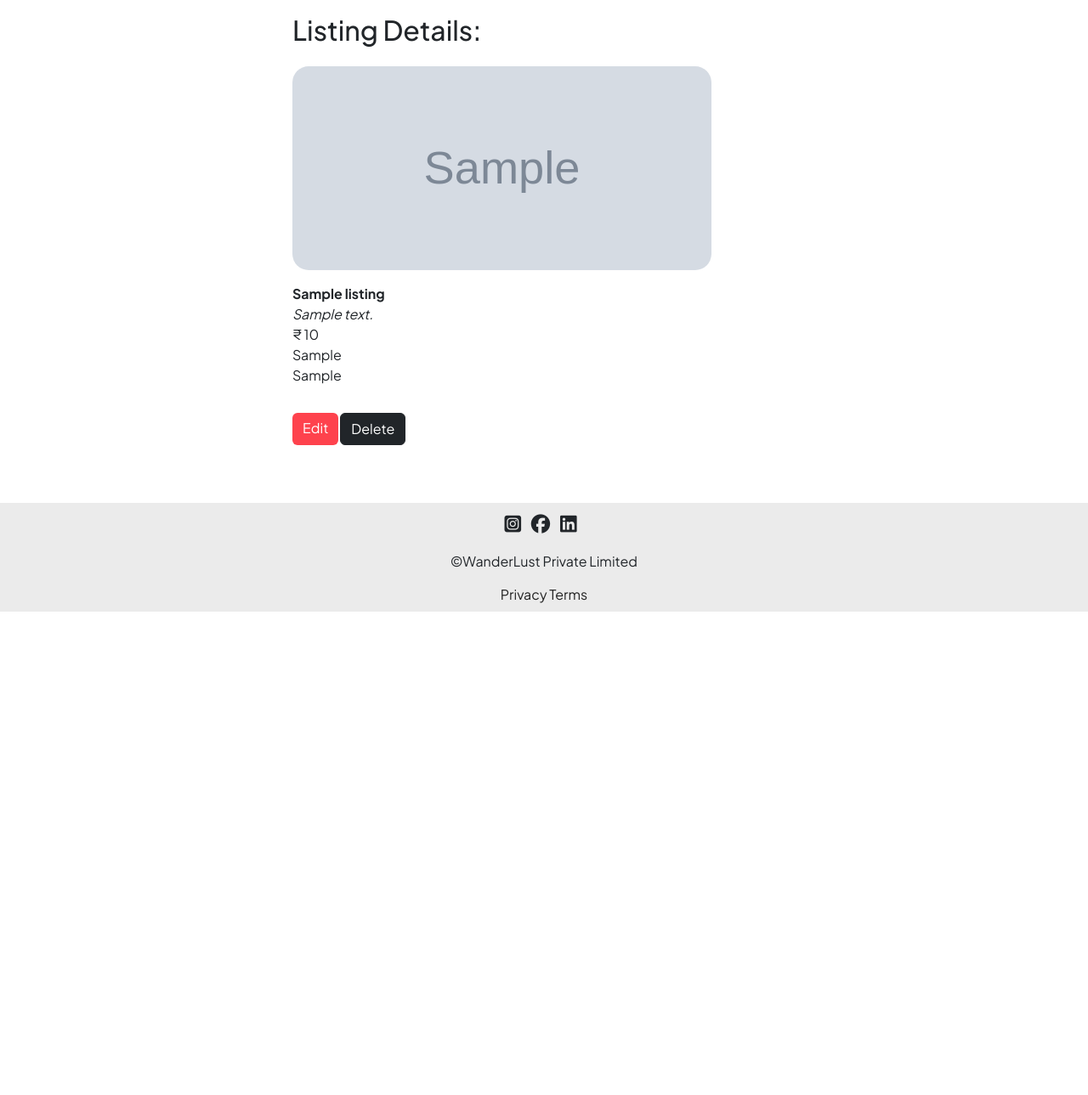
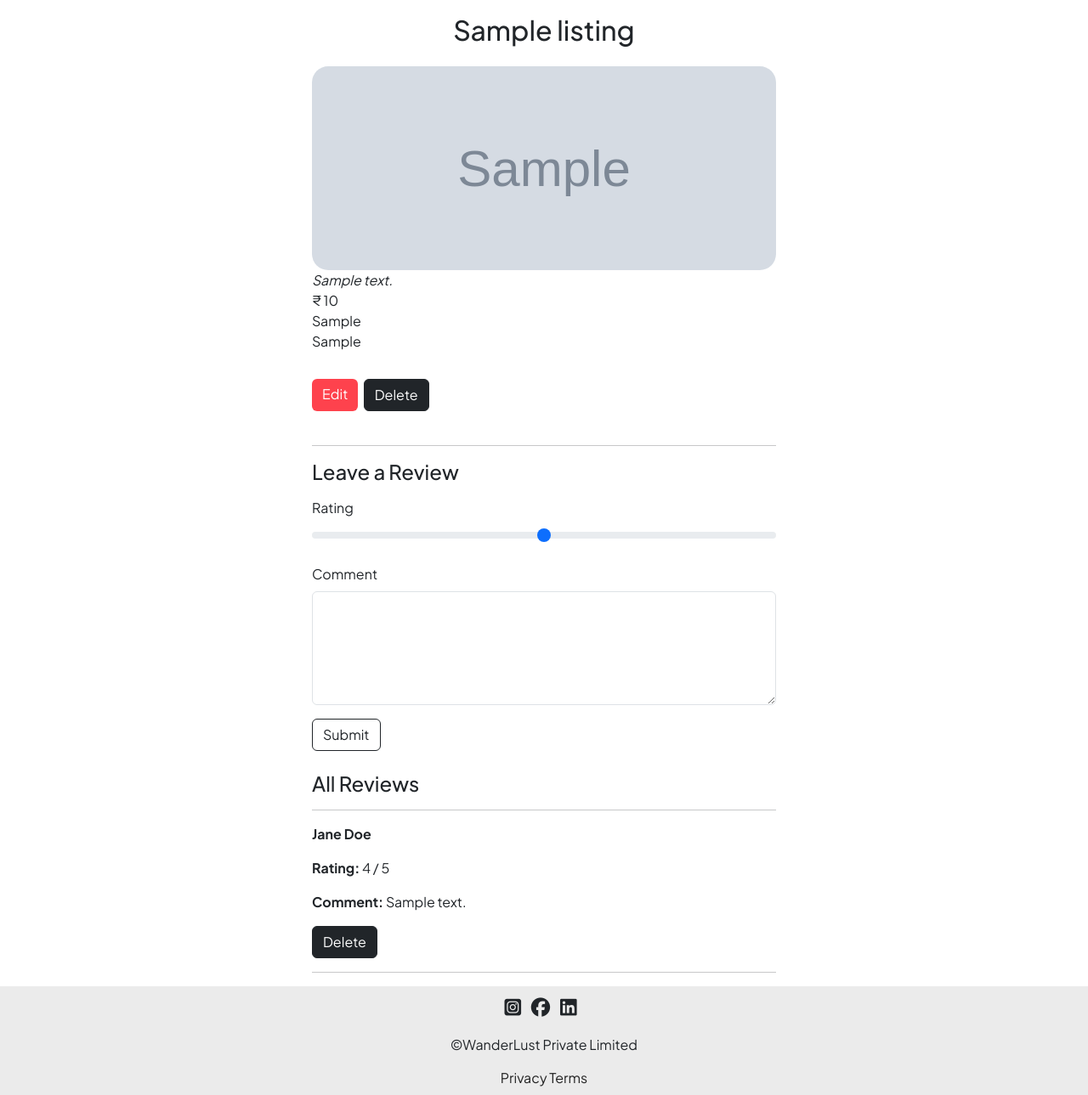
Before and after one commit to Vansh-tech1/BookNest, a Node server app: page /listings/600000000000000000000001 in a window 1280 px wide. Shown: the part 80-1369 px from the top of the page at 85% size. Before the commit the page ends 800 px from the top, so only its background shows below. Run offline with Node 20, Linux system fonts and the light colour scheme; tables that the repository leaves empty hold one stand-in row (values such as "Sample post"); grey boxes marked "Sample" are stand-in pictures; some libraries are stand-ins or nearby versions.

Commit message:
reviews section added

```diff
--- a/app.js
+++ b/app.js
@@ -2,12 +2,13 @@ const express = require("express");
 const app = express();
 const mongoose = require("mongoose");
 const Listing=require("./models/listing.js");
+const Review=require("./models/review.js");
 const path=require("path");
 const methodOverride=require("method-override");
 const ejsMate=require("ejs-mate");
 const wrapAsync=require("./utils/wrapAsync.js");
 const ExpressError=require("./utils/ExpressError.js");
-const {listingSchema}=require("./schema.js");
+const {listingSchema,reviewSchema}=require("./schema.js");
 const { error } = require("console");
 
 const mongo_url = "mongodb://127.0.0.1:27017/wanderlust";
@@ -38,16 +39,26 @@ app.get("/listings",wrapAsync( async (req,res)=>{
 
 //schema Validation middleware
 
-const validateListing=(req,res,next)=>{
-    let Error=listingSchema.validate(req.body);
-    console.log(Error);
-    if(Error){
-        let  errmsg=Error.error.details.map((el)=>el.message).join(",");
-        throw new ExpressError(400,errmsg);
-    }else{
-        next()
+const validateListing = (req, res, next) => {
+    const validationResult = listingSchema.validate(req.body);
+    if (validationResult.error) {
+        const errmsg = validationResult.error.details.map(el => el.message).join(", ");
+        throw new ExpressError(400, errmsg);
+    } else {
+        next();
     }
-}
+};
+
+const validateReview = (req, res, next) => {
+    const validationResult = reviewSchema.validate(req.body);
+    if (validationResult.error) {
+        const errmsg = validationResult.error.details.map(el => el.message).join(", ");
+        throw new ExpressError(400, errmsg);
+    } else {
+        next();
+    }
+};
+
 
 //new route
 app.get("/listings/new",(req,res)=>{
@@ -57,7 +68,7 @@ app.get("/listings/new",(req,res)=>{
 //show route
 app.get("/listings/:id", wrapAsync(async (req,res)=>{
     const {id}=req.params;
-    const listing= await Listing.findById(id);
+    const listing= await Listing.findById(id).populate("reviews");
     // console.log(listing);
     res.render("listings/show.ejs",{listing});
 }))
@@ -71,6 +82,7 @@ app.post("/listings",validateListing, wrapAsync(async(req,res,next)=>{
     console.log(newListing);
     res.redirect("/listings");
 }))
+
 
 
 
@@ -95,12 +107,37 @@ app.put("/listings/:id", validateListing, wrapAsync( async (req, res) => {
 }));
 
 
+
+
 //Delete Route
 
 app.delete("/listings/:id", wrapAsync(async (req,res)=>{
     const {id}=req.params;
     await Listing.findByIdAndDelete(id);
     res.redirect("/listings");
+}))
+
+//reviews
+
+//post review Route
+
+app.post("/listings/:id/reviews",validateReview,wrapAsync(async(req,res,next)=>{
+    let listing= await Listing.findById(req.params.id);
+    const newReview=new Review(req.body.review);
+    listing.reviews.push(newReview);
+    console.log(newReview);
+    await newReview.save();
+    await listing.save();
+    res.redirect(`/listings/${listing._id}`);
+}))
+
+//delete review route
+
+app.delete("/listings/:id/reviews/:reviewId",wrapAsync(async(req,res,next)=>{
+    let{id,reviewId}=(req.params);
+    await Listing.findByIdAndUpdate(id,{$pull: {reviews:reviewId}});
+    await Review.findByIdAndDelete(reviewId);
+    res.redirect(`/listings/${id}`);
 }))
 
 app.get("/", (req, res) => {
--- a/models/listing.js
+++ b/models/listing.js
@@ -1,5 +1,6 @@
 const mongoose=require("mongoose");
 const Schema=mongoose.Schema;
+const Review=require("./review.js")
 
 const listingSchema=new Schema({
     title:{
@@ -22,7 +23,20 @@ const listingSchema=new Schema({
     },
     location:String,
     country:String,
+    reviews:[
+      {
+        type:Schema.Types.ObjectId,
+        ref:"Review",
+      }
+    ]
 });
+
+
+listingSchema.post("findOneAndDelete",async(listing)=>{
+  if(listing){
+    await Review.deleteMany({_id:{$in:listing.reviews}});
+  }
+})
 
 const Listing=mongoose.model("Listing",listingSchema);
 
--- a/public/css/style.css
+++ b/public/css/style.css
@@ -118,6 +118,7 @@ body{
 .edit-btn{
     background-color: #fe424d !important;
     border: none !important;
+    margin-right: 0.4rem;
 }
 
 /* show page */
@@ -136,3 +137,8 @@ body{
     padding-left: 0 !important;
     padding-right: 0 !important;
 }
+
+/* reviews */
+.review{
+    padding: 0 !important;
+}
--- a/views/layouts/boilerplate.ejs
+++ b/views/layouts/boilerplate.ejs
@@ -3,7 +3,7 @@
 <head>
     <meta charset="UTF-8">
     <meta name="viewport" content="width=device-width, initial-scale=1.0">
-    <title>WanderLust</title>
+    <title>Alquiler Maison</title>
     <link rel="stylesheet" href="/css/style.css">
     <link rel="stylesheet" href="	https://cdn.jsdelivr.net/npm/bootstrap@5.3.3/dist/css/bootstrap.min.css">
     <link rel="stylesheet" href="https://cdnjs.cloudflare.com/ajax/libs/font-awesome/6.6.0/css/all.min.css" integrity="sha512-Kc323vGBEqzTmouAECnVceyQqyqdsSiqLQISBL29aUW4U/M7pSPA/gEUZQqv1cwx4OnYxTxve5UMg5GT6L4JJg==" crossorigin="anonymous" referrerpolicy="no-referrer" />
--- a/views/listings/show.ejs
+++ b/views/listings/show.ejs
@@ -1,28 +1,85 @@
 <% layout('/layouts/boilerplate') -%>
 
-<div class="row mt-3" style="margin: 0;">
-    <div class="col-5 offset-3 " style="padding: 0;">
-        <h2>Listing Details:</h2>
+<body>
+    <div class="container mt-3">
+        <!-- Title Section -->
+        <div class="row">
+            <div class="col-12 text-center">
+                <h2><%= listing.title %></h2>
+            </div>
         </div>
 
-    <div class="card col-5 offset-3 mt-3 show-card ">
-        <img class="card-img-top show-img" src="<%=listing.image%>" alt="Card image cap">
+        <!-- Image and Details Card with Edit and Delete Buttons -->
+        <div class="row mt-3 justify-content-center">
+            <div class="col-md-8 col-lg-6">
+
+
+                <!-- Card Section -->
+                <div class="card show-card">
+                    <img class="card-img-top show-img" src="<%= listing.image %>" alt="Listing image">
                     <div class="card-body">
-            <p class="card-text mt-3">
-                <b> <%=listing.title%> </b><br>
-                <i><%= listing.description %></i> <br>
-                &#8377 <%= listing.price.toLocaleString("en-IN") %><br>
-                <%= listing.location %> <br>
-                <%= listing.country %> <br>
+                        <p class="card-text">
+                            <i><%= listing.description %></i><br>
+                            &#8377; <%= listing.price.toLocaleString("en-IN") %><br>
+                            <%= listing.location %><br>
+                            <%= listing.country %>
                         </p>
                     </div>
                 </div>
-
-    <div class="show-btn col-8 offset-3 ">
-        <a href="/listings/<%=listing._id%>/edit" class="btn btn-dark  edit-btn">Edit</a>
-
-        <form method="post" action="/listings/<%= listing._id %>?_method=DELETE" class="col-1" style="margin-left: 2px; " >
-            <button class="btn btn-dark ">Delete</button>
+                <!-- Buttons Row, aligned with Card content -->
+                <div class="d-flex justify-content-startmb-2">
+                    <a href="/listings/<%= listing._id %>/edit" class="btn btn-dark edit-btn">Edit</a>
+                    <form method="post" action="/listings/<%= listing._id %>?_method=DELETE" class="d-inline">
+                        <button class="btn btn-dark">Delete</button>
                     </form>
                 </div>
             </div>
+        </div>
+
+        <!-- Review Form -->
+        <div class="row mt-4 justify-content-center">
+            <div class="col-md-8 col-lg-6">
+                <hr>
+                <h4>Leave a Review</h4>
+                <form method="post" action="/listings/<%= listing._id %>/reviews" novalidate class="needs-validation">
+                    <div class="mb-3 mt-3">
+                        <label for="rating" class="form-label">Rating</label>
+                        <input type="range" min="1" max="5" id="rating" name="review[rating]" class="form-range">
+                    </div>
+                    <div class="mb-3 mt-3">
+                        <label for="comment" class="form-label">Comment</label>
+                        <textarea name="review[comment]" id="comment" cols="20" rows="5" class="form-control" required></textarea>
+                        <div class="invalid-feedback">
+                            Please enter a valid comment
+                        </div>
+                    </div>
+                    <button class="btn btn-outline-dark">Submit</button>
+                </form>
+            </div>
+        </div>
+
+        <!-- Display All Reviews -->
+        <div class="row mt-4 justify-content-center">
+            <div class="col-md-8 col-lg-6">
+
+                <h4>All Reviews</h4>
+                <hr>
+                <% if (listing.reviews && listing.reviews.length > 0) { %>
+                    <% listing.reviews.forEach(review => { %>
+                        <div class="review mb-3">
+                            <p><strong>Jane Doe</strong>
+                            <p><strong>Rating:</strong> <%= review.rating %> / 5</p>
+                            <p><strong>Comment:</strong> <%= review.comment %></p>
+                            <form method="post" action="/listings/<%=listing._id%>/reviews/<%=review._id%>?_method=DELETE" >
+                                <button class="btn-dark btn-small btn">Delete</button>
+                            </form>
+                        </div>
+                        <hr>
+                    <% }) %>
+                <% } else { %>
+                    <p>No reviews yet. Be the first to leave a review!</p>
+                <% } %>
+            </div>
+        </div>
+    </div>
+</body>
```
Also changed, not shown: models/review.js (added, +17 -0 lines), schema.js (+7 -0 lines). Lines whose indentation alone changed are shown as unchanged.
